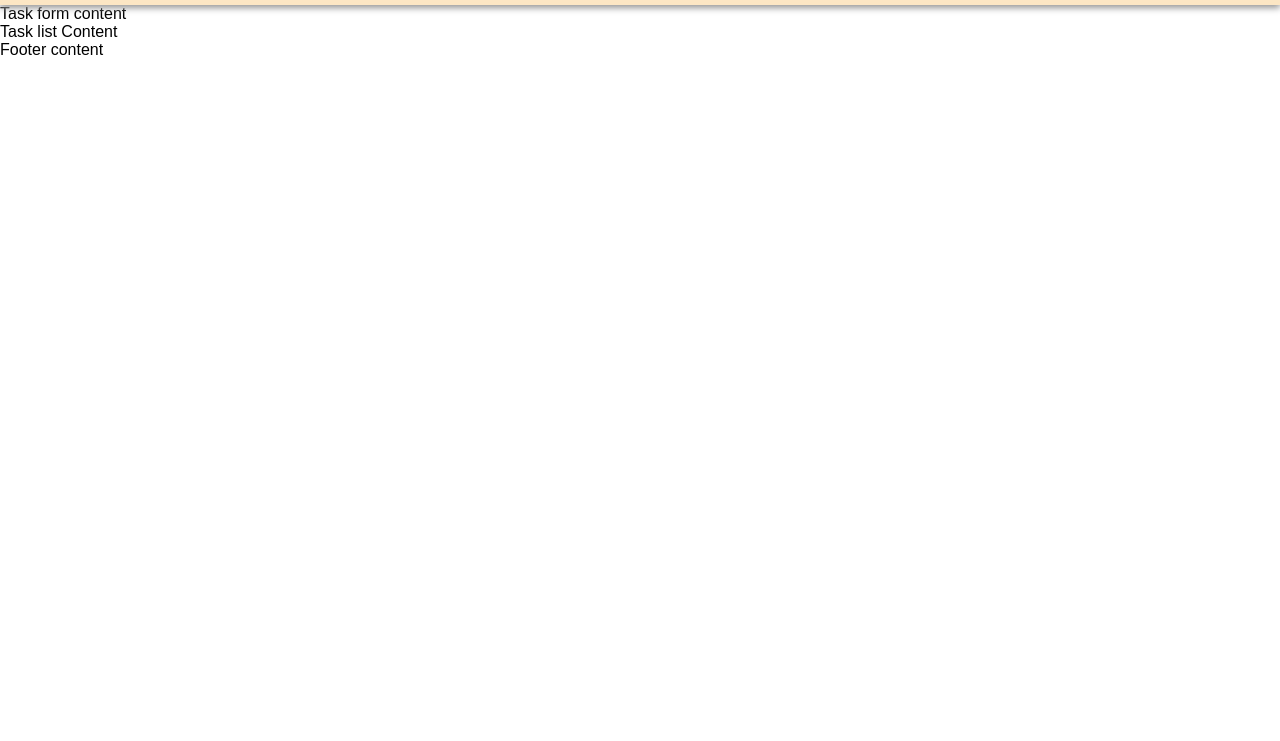
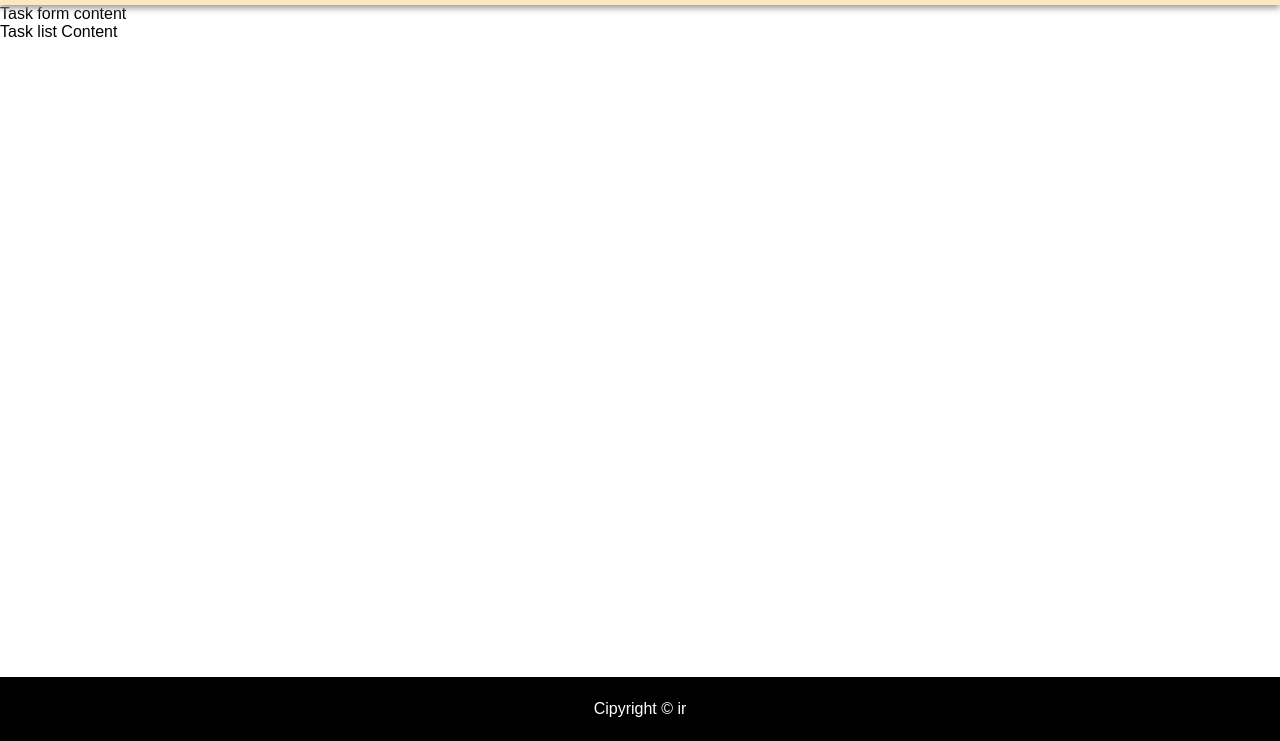
Before and after one commit to JustinasPakalnis/to-do-list, a website: page index.html in a window 1280 px wide. Shown: the part 59-800 px from the top of the page. Drawn offline with Linux system fonts and the light colour scheme; a web font is replaced by a local one.

Commit message:
Footer ir kaciukas

```diff
--- /dev/null
+++ b/css/components/footer.css
@@ -0,0 +1,7 @@
+.main-footer {
+  text-align: center;
+  line-height: 2rem;
+  padding: 1rem 2rem;
+  background-color: black;
+  color: white;
+}
--- a/css/main.css
+++ b/css/main.css
@@ -1,4 +1,5 @@
 @import "../css/components/header.css";
+@import "../css/components/footer.css";
 body,
 body * {
   margin: 0;
@@ -11,3 +12,6 @@ body {
   font-weight: 400;
   font-style: normal;
 }
+main {
+  min-height: calc(100vh - 8rem);
+}
--- a/index.html
+++ b/index.html
@@ -66,7 +66,7 @@
       <section>Task list Content</section>
     </main>
 
-    <footer>Footer content</footer>
+    <footer class="main-footer">Cipyright &copy; ir</footer>
     <script type="module" src="./js/main.js"></script>
   </body>
 </html>
```
